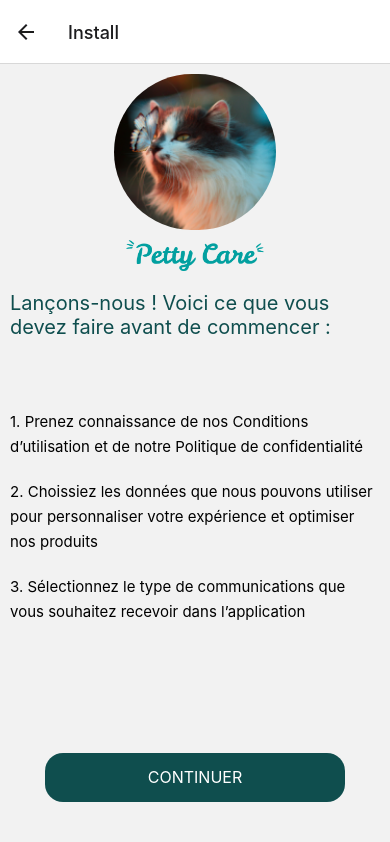
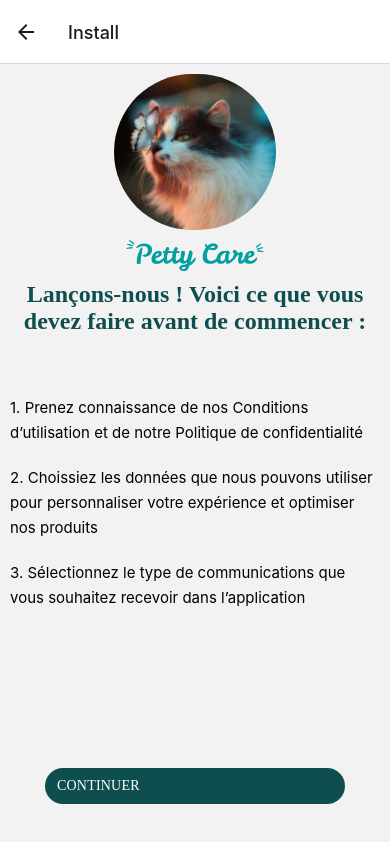
Before and after one commit to Sebastien-jo/Petty-Care-Front, a React Native app: screen /Install in a window 390 px wide. Built offline with nearby package versions, Linux system fonts and the light colour scheme.

Commit message:
Clean du fichier Install

```diff
--- a/Components/Home.js
+++ b/Components/Home.js
@@ -14,12 +14,12 @@ const Home = ({navigation}) => {
             <View>
                 <Text style={Style.currentText}>L'application santé de votre animal de compagnie</Text>
 
-                <TouchableOpacity onPress={() => alert("Redirection vers le site e-commerce")} style={Style.primaryCta}>
-                    <Text style={Style.primaryCtaText}>Découvrez nos produits</Text>
+                <TouchableOpacity onPress={() => alert("Redirection vers le site e-commerce")} style={Style.secondaryCta}>
+                    <Text style={Style.secondaryCtaText}>Découvrez nos produits</Text>
                 </TouchableOpacity>
 
-                <TouchableOpacity onPress={() => navigation.navigate("Install")} style={Style.secondaryCta}>
-                    <Text style={Style.secondaryCtaText}>Faites vos premiers pas</Text>
+                <TouchableOpacity onPress={() => navigation.navigate("Install")} style={Style.primaryCta}>
+                    <Text style={Style.primaryCtaText}>Faites vos premiers pas</Text>
                 </TouchableOpacity>
             </View>
         </View>
--- a/Components/Install.js
+++ b/Components/Install.js
@@ -1,10 +1,8 @@
 import React from 'react'
-import { StyleSheet, Text, View,TouchableOpacity,Image,SafeAreaView,FlatList , ScrollView, } from 'react-native';
+import {StyleSheet, Text, View, TouchableOpacity, Image, FlatList} from 'react-native';
+import Style from '../Style';
 
 const Install = ({navigation}) => {
-
-
-
 
     const DATA = [
         {
@@ -21,37 +19,36 @@ const Install = ({navigation}) => {
         },
       ];
 
-      const renderItem = ({ item }) => (
+    const renderItem = ({item}) => (
         <View>
+            <Text style={{lineHeight: 25, fontSize: 15, paddingLeft: 10, padding: 10}}>{item.title}</Text>
+        </View>
+    );
 
-        <Text style={{lineHeight : 25, fontSize : 15, paddingLeft : 10, padding : 10,}}>{item.title}</Text>
-        </View>
-      );
     return(
-
         <View style={styles.Install}>
 
             <View>
-            <Image style={{width : 161.55, borderRadius : 99,  alignSelf : "center",}}  source={require("./ImgRad.png")} />
-               <Image source={require("../assets/Text.png")}  style={{width : 138, height : 31,marginVertical : 10,alignSelf : "center"}}  />
+                <Image style={{width: 161.55, borderRadius: 99, alignSelf: "center"}} source={require("./ImgRad.png")} />
+
+                <Image source={require("../assets/Text.png")} style={{width: 138, height: 31, marginVertical: 10, alignSelf: "center"}}/>
             </View>
 
-            <View style={{flex : 2}}>
+            <View style={{flex: 2}}>
 
-            <Text style={{ fontSize : 20, color : "#0F4E4E",padding :10}}>Lançons-nous ! Voici ce que vous devez faire avant de commencer :</Text>
-            <FlatList style={{paddingVertical : 50}}
+            <Text style={Style.primaryTitle}>Lançons-nous ! Voici ce que vous devez faire avant de commencer :</Text>
+
+            <FlatList style={{paddingVertical: 50}}
                 data={DATA}
                 renderItem={renderItem}
                 keyExtractor={item => item.id}
-                />
-                </View>
+            />
 
+            </View>
 
-
-                <TouchableOpacity onPress={() => navigation.navigate("CGU")}  style={styles.ButtonB}>
-                            <Text style={styles.ButtonTextB}>Continuer</Text>
-                </TouchableOpacity>
-
+            <TouchableOpacity onPress={() => navigation.navigate("CGU")} style={Style.primaryCta}>
+                <Text style={Style.primaryCtaText}>Continuer</Text>
+            </TouchableOpacity>
 
         </View>
     )
@@ -59,38 +56,12 @@ const Install = ({navigation}) => {
 
 export default Install
 
-
 const styles = StyleSheet.create({
-    Install : {
-        flex : 1,
-        alignItems : "center",
-        justifyContent : "space-between",
-
-        textAlign : "center",
-        marginVertical : 10
-
-    },
-
-
-      ButtonTextB: {
-        fontSize: 16,
-        color: "#ffff",
-        alignSelf: "center",
-        textTransform: "uppercase",
-        lineHeight : 21,
-
-      },
-      ButtonB : {
-        elevation: 1,
-        backgroundColor: "#0F4E4E",
-        borderRadius: 18,
-        paddingVertical: 14,
-        paddingHorizontal: 10,
-        marginVertical : 32,
-        width : 300,
-        marginLeft : "auto",
-        marginRight : "auto"
-
-      },
-
+    Install: {
+        flex: 1,
+        alignItems: "center",
+        justifyContent: "space-between",
+        textAlign: "center",
+        marginVertical: 10
+    }
 })
--- a/Style.js
+++ b/Style.js
@@ -41,23 +41,24 @@ export default StyleSheet.create ({
         textAlign: "center"
     },
 
-    primaryCta: {
+    secondaryCta: {
         elevation: 1,
         backgroundColor: "#c7ebe6",
         borderRadius: 25,
         paddingVertical: 10,
         paddingHorizontal: 12,
         textAlign: "center",
+        width: 300
     },
 
-    primaryCtaText: {
+    secondaryCtaText: {
         textTransform: "uppercase",
         fontFamily: "Bilo",
         fontWeight: 500,
         color: "#0F4E4E"
     },
 
-    secondaryCta: {
+    primaryCta: {
         elevation: 1,
         backgroundColor: "#0F4E4E",
         borderRadius: 25,
@@ -65,14 +66,10 @@ export default StyleSheet.create ({
         paddingHorizontal: 12,
         marginVertical: 30,
         textAlign: "center",
-        textTransform: "uppercase",
-        fontFamily: "Bilo",
-        fontWeight: 400,
-        letterSpacing: 0.2,
-        color: "#FFF"
+        width: 300
     },
 
-    secondaryCtaText: {
+    primaryCtaText: {
         textTransform: "uppercase",
         fontFamily: "Bilo",
         fontWeight: 400,
```
